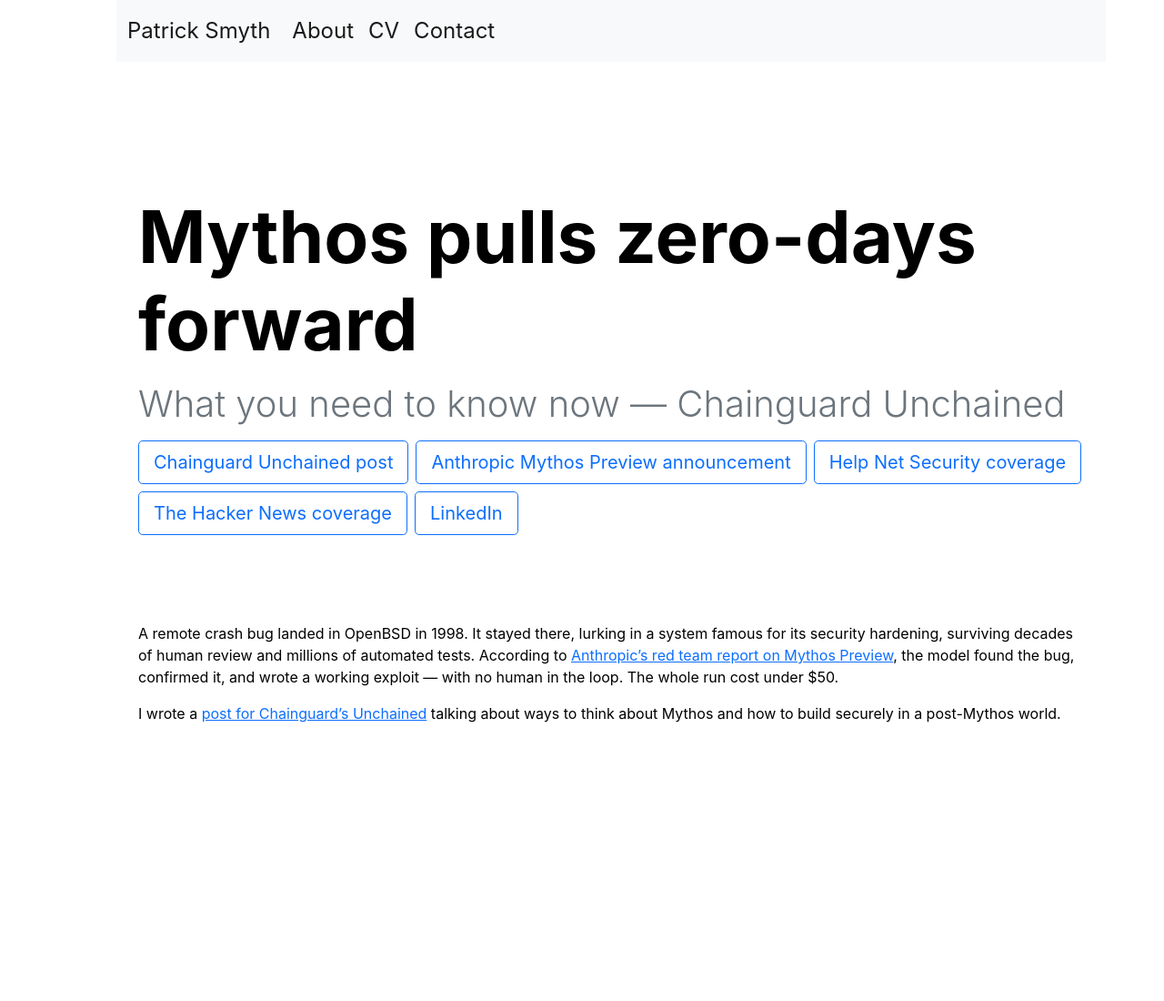
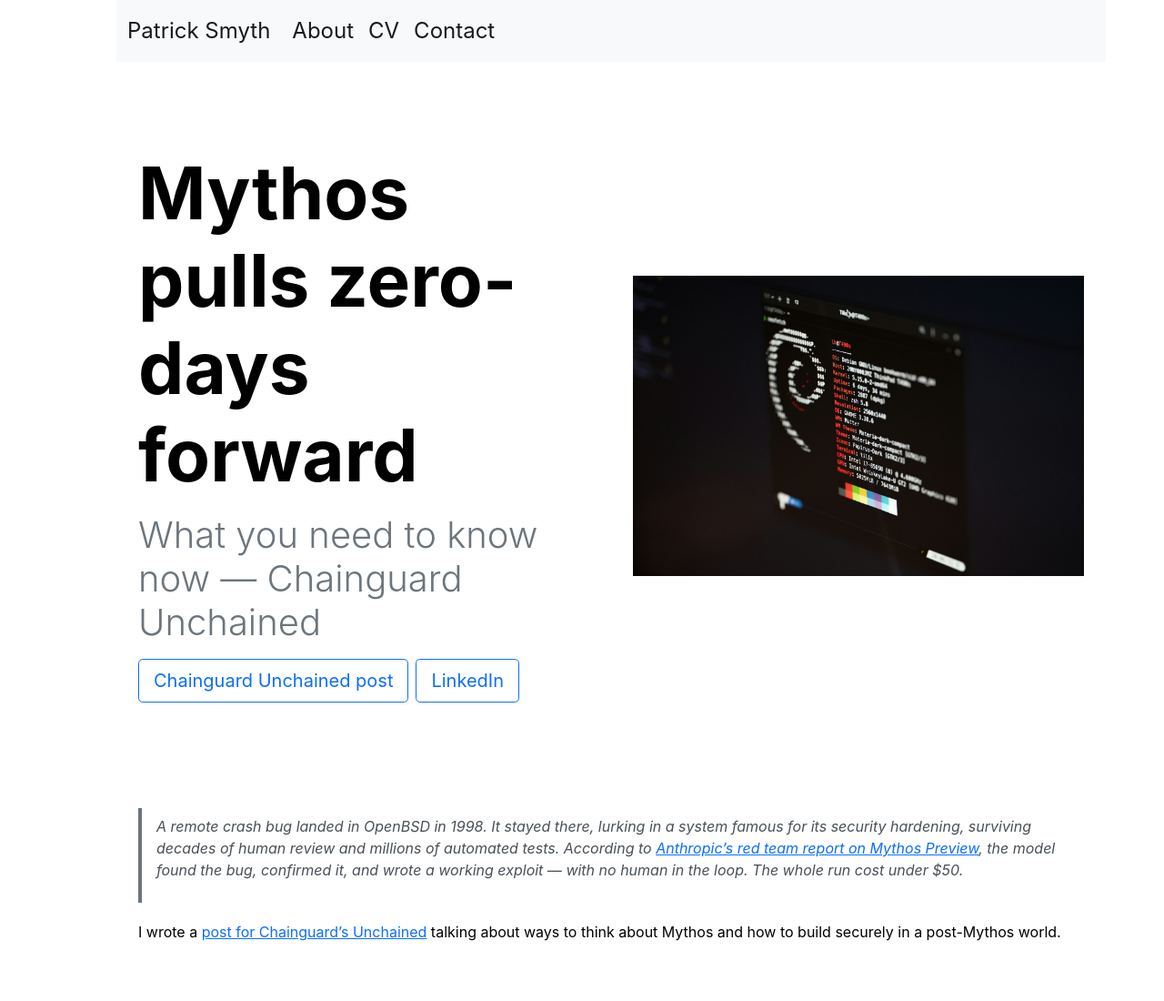
Before and after one commit to smythp/website, a Jekyll site: the page built from _posts/2026-04-27-mythos-zero-days.md, in a window 1280 px wide. Shown: the whole page at 91% size. Built offline with Jekyll 4.4.1, drawn with Linux system fonts in a browser that asks for light colours; before the commit the page ends 900 px from its top, so only the background shows below that.

Commit message:
Wire Mythos post image + tighten resource links + blockquote CSS
- mythos: add free-Unsplash image (NLSXFjl_nhc), drop Anthropic/news
  links per resource rule (only own work + active promo, not generic
  primary sources)
- supply-chain webinar: replace lnkd.in shortlink with goldcast reg URL
- _sass/main.scss: bare blockquote style (Kramdown emits unclassed
  <blockquote>, Bootstrap's .blockquote class never applied)
- .gitignore: add .netlify (added by netlify link)

```diff
--- a/_posts/2026-04-27-mythos-zero-days.md
+++ b/_posts/2026-04-27-mythos-zero-days.md
@@ -4,15 +4,11 @@
 subtitle: "What you need to know now &mdash; Chainguard Unchained"
 date: 2026-04-27
 permalink: /mythos-zero-days/
+image:
+  feature: posts/mythos-zero-days.jpg
 resources:
   - text: "Chainguard Unchained post"
     link: "https://www.chainguard.dev/unchained/mythos-pulls-zero-days-forward-heres-what-you-need-to-know-now"
-  - text: "Anthropic Mythos Preview announcement"
-    link: "https://red.anthropic.com/2026/mythos-preview/"
-  - text: "Help Net Security coverage"
-    link: "https://www.helpnetsecurity.com/2026/04/08/anthropic-claude-mythos-preview-identify-vulnerabilities/"
-  - text: "The Hacker News coverage"
-    link: "https://thehackernews.com/2026/04/anthropics-claude-mythos-finds.html"
   - text: "LinkedIn"
     link: "https://www.linkedin.com/feed/update/urn:li:activity:7454573513572802560/"
 ---
--- a/_sass/main.scss
+++ b/_sass/main.scss
@@ -39,3 +39,11 @@
     color: black;
     margin-right: 1em;
 }
+
+blockquote {
+    border-left: 4px solid #6c757d;
+    padding: 0.5rem 1rem;
+    margin: 1.25rem 0;
+    color: #495057;
+    font-style: italic;
+}
```
Also changed, not shown: _posts/2026-05-05-supply-chain-attack-takeaways-webinar.md (+2 -2 lines), assets/images/posts/mythos-zero-days.jpg (added), 1 other file.
